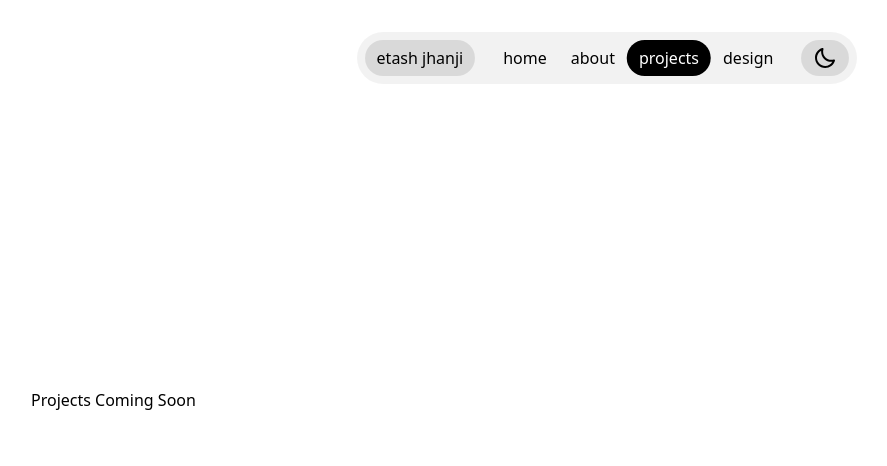
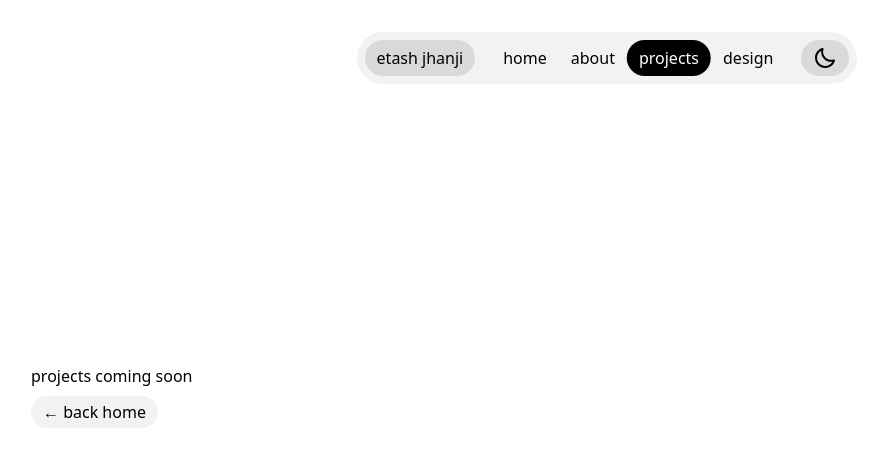
Before and after one commit to etashj/etashj.github.io, a SvelteKit app: page /projects in a window 1280 px wide. Shown: the top 466 px of the page, without its empty margins (33-920 px from the left). Built offline with nearby package versions, Linux system fonts and the light colour scheme.

Commit message:
Update routes

```diff
--- a/src/routes/about/+page.svelte
+++ b/src/routes/about/+page.svelte
@@ -1 +1,4 @@
-About Coming Soon
+about coming soon
+<a href="/"><div class="my-2 w-fit text-center dark:text-white text-black bg-black/5 dark:bg-white/15 bg-black-5 px-3 py-1 rounded-full transition duration-300 hover:scale-105 active:scale-90">
+    ← back home
+</div></a>
--- a/src/routes/design/+page.svelte
+++ b/src/routes/design/+page.svelte
@@ -1 +1,4 @@
-Design Coming Soon
+design coming soon
+<a href="/"><div class="my-2 w-fit text-center dark:text-white text-black bg-black/5 dark:bg-white/15 bg-black-5 px-3 py-1 rounded-full transition duration-300 hover:scale-105 active:scale-90">
+    ← back home
+</div></a>
--- a/src/routes/projects/+page.svelte
+++ b/src/routes/projects/+page.svelte
@@ -1 +1,4 @@
-Projects Coming Soon
+projects coming soon
+<a href="/"><div class="my-2 w-fit text-center dark:text-white text-black bg-black/5 dark:bg-white/15 bg-black-5 px-3 py-1 rounded-full transition duration-300 hover:scale-105 active:scale-90">
+    ← back home
+</div></a>
```
